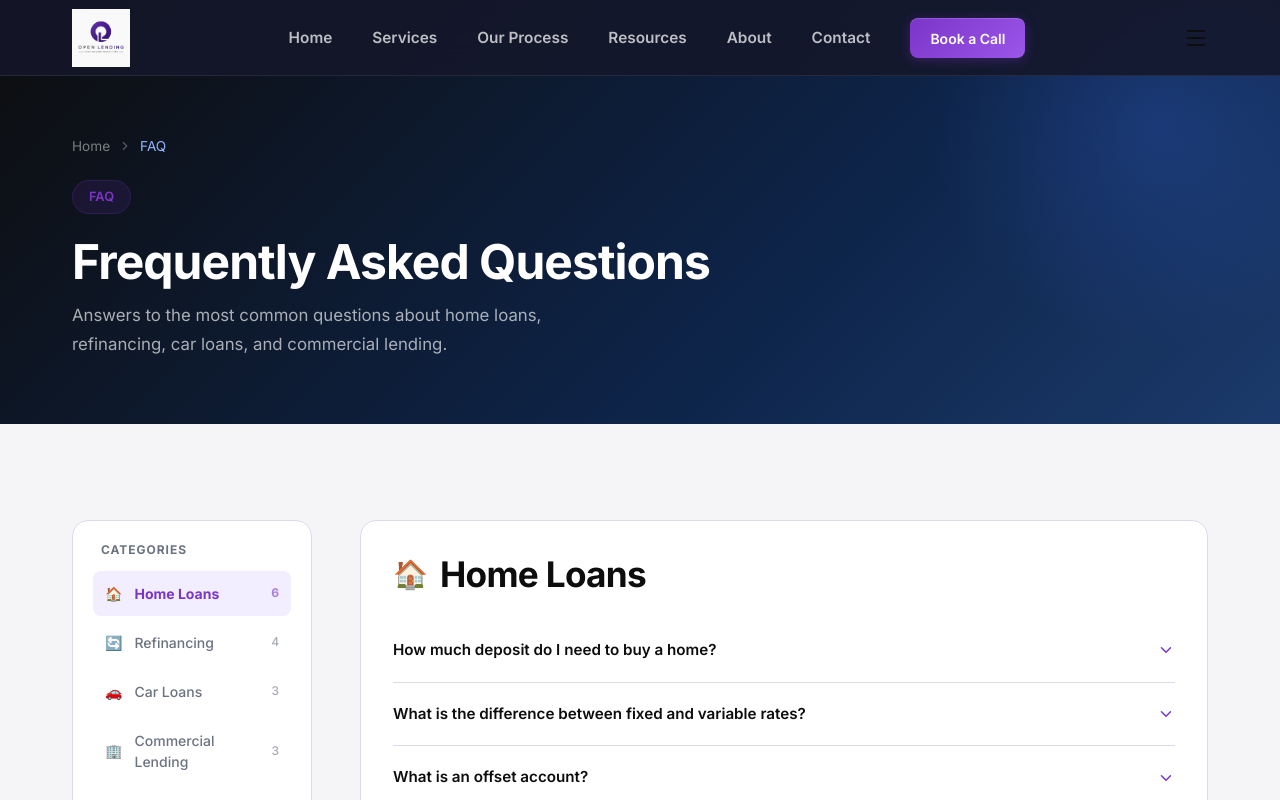
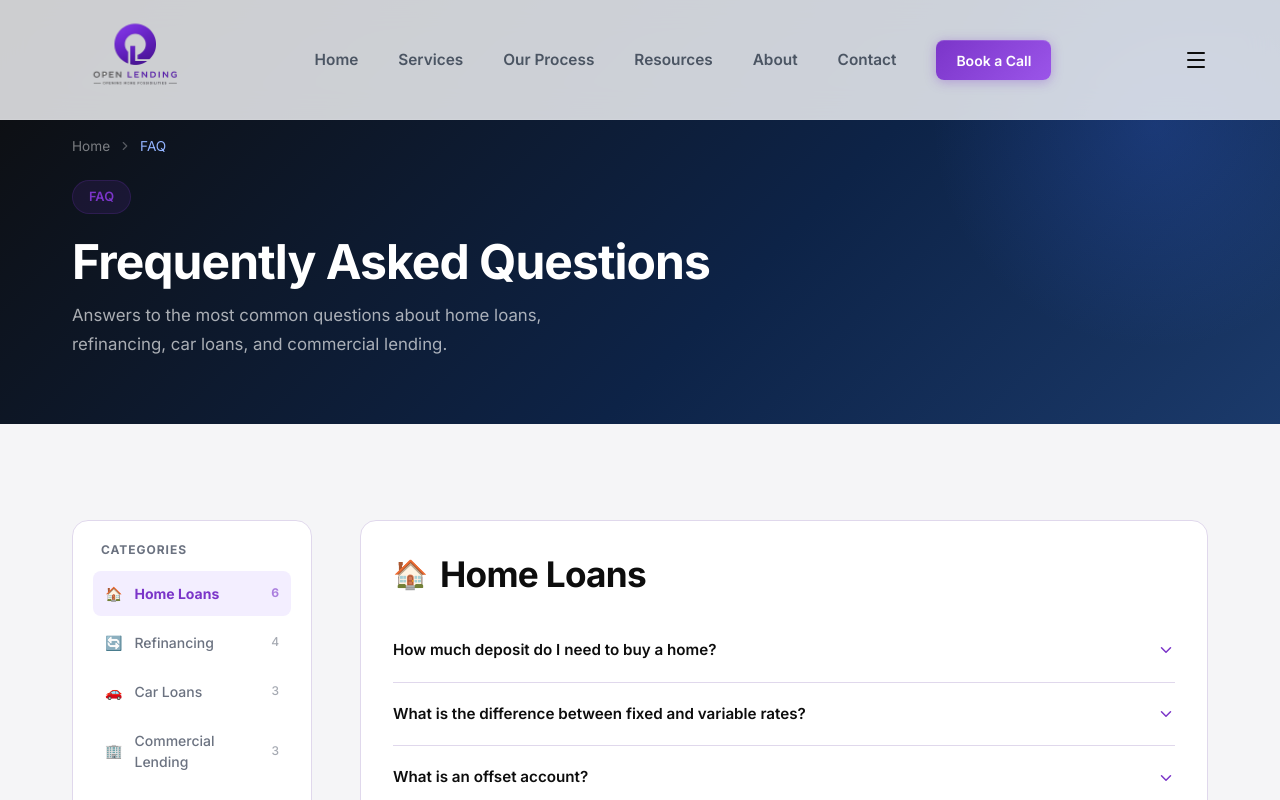
Before and after one commit to paulinejune06-dotcom/open-lending, a Next.js app: page /faq in a window 1280 px wide. Shown: the top 800 px of the page. Built offline with nearby package versions, Linux system fonts and the light colour scheme.

Commit message:
update logo size max

```diff
--- a/app/globals.css
+++ b/app/globals.css
@@ -95,13 +95,13 @@ nav {
   left: 0;
   right: 0;
 
-  background: rgba(21,23,43,.88);
+  background: rgba(248,249,252,.82);
   backdrop-filter: blur(16px);
 
   border-bottom: 1px solid rgba(255,255,255,0.08);
 
   z-index: 100;
-  height: 76px;
+  height: 120px;
 
   transition: all .3s ease;
 }
@@ -110,7 +110,7 @@ nav {
   display: flex;
   align-items: center;
   justify-content: space-between;
-  height: 76px;
+  height: 120px;
 }
 
 .nav-links {
@@ -120,7 +120,7 @@ nav {
 }
 
 .nav-link {
-  color: rgba(255,255,255,.72);
+  color: #4B5563;
   font-size: 0.96rem;
   font-weight: 600;
   text-decoration: none;
@@ -129,7 +129,7 @@ nav {
 }
 
 .nav-link:hover {
-  color: #FFFFFF;
+  color: #7C3AED;
 }
 
 .nav-link::after {
@@ -153,7 +153,17 @@ nav {
 .nav-link:hover::after {
     width: 100%;
 }
-
+.nav-logo {
+  height: 110px;
+  width: auto;
+  display: block;
+  transform: scale(1.15);
+  transform-origin: left center;
+  background: transparent;
+  padding: 0;
+  border: none;
+  box-shadow: none;
+}
 /* Stripe accent */
 .stripe-accent { position: relative; overflow: hidden; }
 .stripe-accent::before {
--- a/app/page.tsx
+++ b/app/page.tsx
@@ -34,13 +34,7 @@ export default function HomePage() {
       <nav>
         <div className="container nav-inner">
           <Link href="/" style={{ textDecoration: 'none', display: 'flex', alignItems: 'center', background: "transparent" }}>
-            <img src="/opl.png" alt="Open Lending" style={{ height: 64, width: "auto",
-  display: "block",
-  transform: "scale(1.15)",
-  transformOrigin: "left center",
-    background: "transparent", padding: 0,
-          border: "none",
-          boxShadow: "none" }} />
+            <img src="/opl.png" alt="Open Lending" className="nav-logo" />
           </Link>
 
           <div className="nav-links">
--- a/components/Navbar.tsx
+++ b/components/Navbar.tsx
@@ -10,7 +10,11 @@ export default function Navbar() {
       <nav>
         <div className="container nav-inner">
           <Link href="/" style={{ textDecoration: 'none', display: 'flex', alignItems: 'center' }}>
-            <img src="/opl.png" alt="Open Lending" style={{ height: 58 }} />
+            <img
+  src="/opl.png"
+  alt="Open Lending"
+  className="nav-logo"
+/>
           </Link>
           <div className="nav-links">
             <Link href="/" className="nav-link" onClick={() => window.scrollTo({ top: 0, behavior: 'smooth' })}>Home</Link>
```
Also changed, not shown: public/opl.png.
